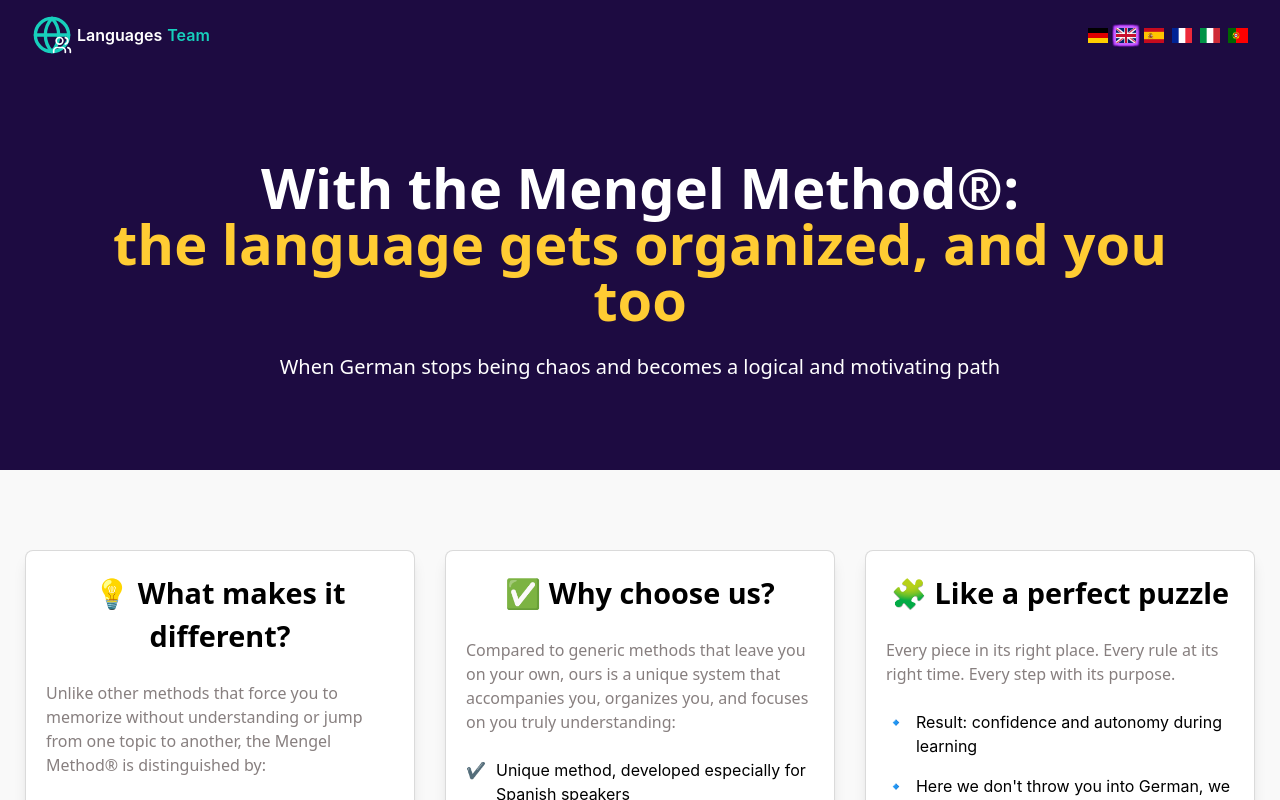
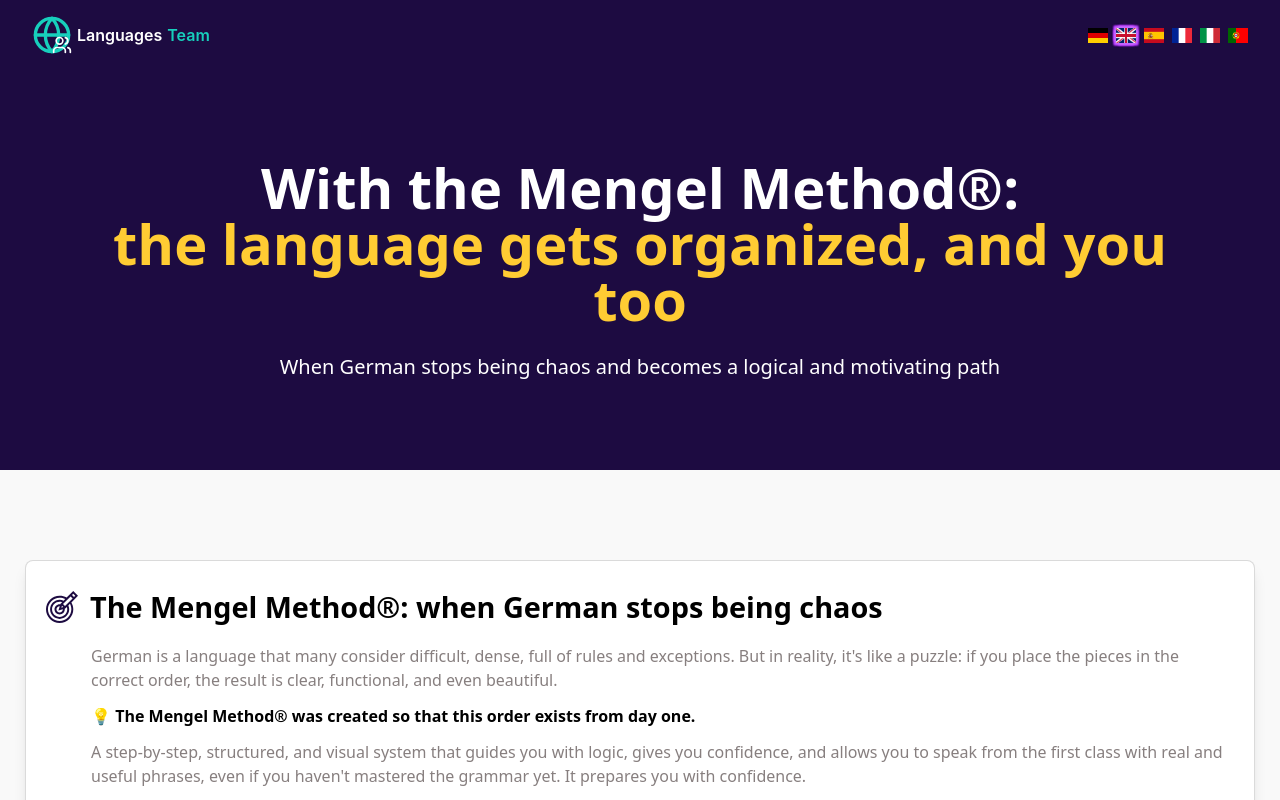
Before and after one commit to sargentogato/laguagues-web, a Vue app: page /#/german-courses in a window 1280 px wide. Shown: the top 800 px of the page. Built offline with nearby package versions, Linux system fonts and the light colour scheme; the HTML template or start-up script is replaced by a standard one.

Commit message:
- add new variable for font on courses box -  MethodFeatureBox add css variable - add new componente MethodPhilosophyBox -add new componet MethodPhilosophyBox

```diff
--- a/src/assets/styles/variables.css
+++ b/src/assets/styles/variables.css
@@ -36,7 +36,8 @@
   --title-sections: clamp(1.8rem, 8vw - 1.75rem, 2.5rem);
   --title-package-card:clamp(1.5rem, 5vw - 1.2rem, 2rem);
   --subtitle-package-card:clamp(1.188rem, 5vw - 1.2rem, 1.8rem);
-  --text-package-card:(1rem, 3vw - 1rem, 1.2rem)
+  --text-package-card:(1rem, 3vw - 1rem, 1.2rem);
+  --titlesBoxesCourses: clamp(1.3rem, 8vw - 3rem, 1.8rem);
   --font-family-titles:'ui-sans-serif,system-ui,sans-serif,"Apple Color Emoji","Segoe UI Emoji",Segoe UI Symbol,"Noto Color Emoji"'
 
   /* Animations */
--- a/src/components/packagesCourses/MethodFeatureBoxes.vue
+++ b/src/components/packagesCourses/MethodFeatureBoxes.vue
@@ -72,7 +72,7 @@ defineProps({
 
 <style scoped>
   :deep(h3) {
-    font-size: clamp(1.3rem, 8vw - 3rem, 1.8rem);
+    font-size: var(--titlesBoxesCourses);
   }
 
   .features {
--- /dev/null
+++ b/src/components/packagesCourses/MethodPhilosophyBox.vue
@@ -0,0 +1,129 @@
+<script setup lang="ts">
+import TitlesParagraph from '@/components/sharedComponents/TitlesParagraph.vue';
+import type { PropType } from 'vue';
+import IconBase from '../icons/IconBase.vue';
+
+const fontFamily =
+  "ui-sans-serif, system-ui, sans-serif, 'Apple Color Emoji', 'Segoe UI Emoji', 'Segoe UI Symbol', 'Noto Color Emoji'";
+
+defineProps({
+  title: {
+    type:     Array as PropType<string[]>,
+    required: true,
+  },
+  subtitle: {
+    type:     Array as PropType<string[]>,
+    required: true,
+  },
+  highlightParagraph: {
+    type:     Array as PropType<string[]>,
+    required: true,
+  },
+  text: {
+    type:     Array as PropType<string[]>,
+    required: true,
+  },
+});
+</script>
+
+<template>
+  <section class="method-philosophy">
+    <div class="method-philosophy__container">
+      <header class="method-philosophy__header">
+        <div class="method-philosophy__icon">
+          <IconBase icon-name="IconMethod" icon-bg-color="var(--primary-color)" />
+        </div>
+        <TitlesParagraph
+          tag="h2"
+          :texts="title"
+          text-color="black"
+          font-weight="bold"
+          :font-family="fontFamily"
+          text-align="left"
+        />
+      </header>
+
+      <div class="method-philosophy__body">
+        <TitlesParagraph
+          tag="p"
+          :texts="subtitle"
+          text-color="#877f7f"
+          font-weight="400"
+          :font-family="fontFamily"
+          text-align="left"
+          custom-property="method-philosophy__subtitle"
+        />
+
+        <TitlesParagraph
+          tag="p"
+          :texts="highlightParagraph"
+          text-color="black"
+          font-weight="bold"
+          :font-family="fontFamily"
+          text-align="left"
+        />
+
+        <TitlesParagraph
+          tag="p"
+          :texts="text"
+          text-color="#877f7f"
+          font-weight="400"
+          :font-family="fontFamily"
+          text-align="left"
+        />
+      </div>
+    </div>
+  </section>
+</template>
+
+<style scoped>
+  :deep(h2) {
+    font-size: var(--titlesBoxesCourses);
+}
+
+  .method-philosophy {
+    background-color: #f9f9f9;
+    display: flex;
+    justify-content: center;
+    padding-left: 25px;
+    padding-right: 25px;
+    padding-top: 90px;
+}
+
+  .method-philosophy__container {
+    background-color: #ffffff;
+    border: 1px solid rgba(182, 182, 182, 0.5);
+    border-radius: 8px;
+    max-width: 1366px;
+    padding: 24px 20px;
+    width: 100%;
+
+box-shadow:
+      0 10px 15px -3px rgb(0 0 0 / 0.1),
+      0 4px 6px -4px rgb(0 0 0 / 0.1);
+}
+
+  .method-philosophy__header {
+    align-items: center;
+    display: flex;
+    gap: 12px;
+    margin-bottom: 16px;
+}
+
+  .method-philosophy__icon svg {
+    fill: var(--primary-color);
+    height: 32px;
+    width: 32px;
+}
+
+  .method-philosophy__body {
+    display: flex;
+    flex-direction: column;
+    gap: 12px;
+    margin-left: 45px;
+}
+
+  :deep(.method-philosophy__subtitle) {
+    color: #877f7f;
+}
+</style>
--- /dev/null
+++ b/src/data/methodPhilosophy.ts
@@ -0,0 +1,11 @@
+const philosophyTitle = ['methodPhilosophy.philosophyTitle'];
+const philosophyP1 = ['methodPhilosophy.philosophyP1'];
+const philosophyP2Highlight = ['methodPhilosophy.philosophyP2Highlight'];
+const philosophyP3 = ['methodPhilosophy.philosophyP3'];
+
+export default {
+  philosophyTitle,
+  philosophyP1,
+  philosophyP2Highlight,
+  philosophyP3,
+};
--- a/src/views/courses/GermanCourses.vue
+++ b/src/views/courses/GermanCourses.vue
@@ -1,10 +1,12 @@
 <script setup lang="ts">
   import CardCoursesPack from '@/components/cards/CardCoursesPack.vue';
-import MethodFeatureBoxes from '@/components/packagesCourses/MethodFeatureBoxes.vue';
-import boxesDataCourse from '@/data/boxesDataCourse';
-import cardDataCourse from '@/data/cardDataCourse';
-import headerDataCourse from '@/data/headerDataCourse';
-import MethodComponent from '@/components/packagesCourses/MethodComponent.vue';
+  import MethodComponent from '@/components/packagesCourses/MethodComponent.vue';
+  import MethodFeatureBoxes from '@/components/packagesCourses/MethodFeatureBoxes.vue';
+  import MethodPhilosophyBox from '@/components/packagesCourses/MethodPhilosophyBox.vue';
+  import boxesDataCourse from '@/data/boxesDataCourse';
+  import cardDataCourse from '@/data/cardDataCourse';
+  import headerDataCourse from '@/data/headerDataCourse';
+  import methodPhilosophy from '@/data/methodPhilosophy';
 </script>
 
 <template>
@@ -12,6 +14,13 @@ import MethodComponent from '@/components/packagesCourses/MethodComponent.vue';
     :main-title="headerDataCourse.mainTitle"
     :highlighted-titles="headerDataCourse.highlightedTitles"
     :subtitle="headerDataCourse.subtitle"
+  />
+
+  <MethodPhilosophyBox
+    :title="methodPhilosophy.philosophyTitle"
+    :subtitle="methodPhilosophy.philosophyP1"
+    :highlight-paragraph="methodPhilosophy.philosophyP2Highlight"
+    :text="methodPhilosophy.philosophyP3"
   />
   <MethodFeatureBoxes :items="boxesDataCourse" />
 
```
Also changed, not shown: src/assets/logo.svg (deleted).
